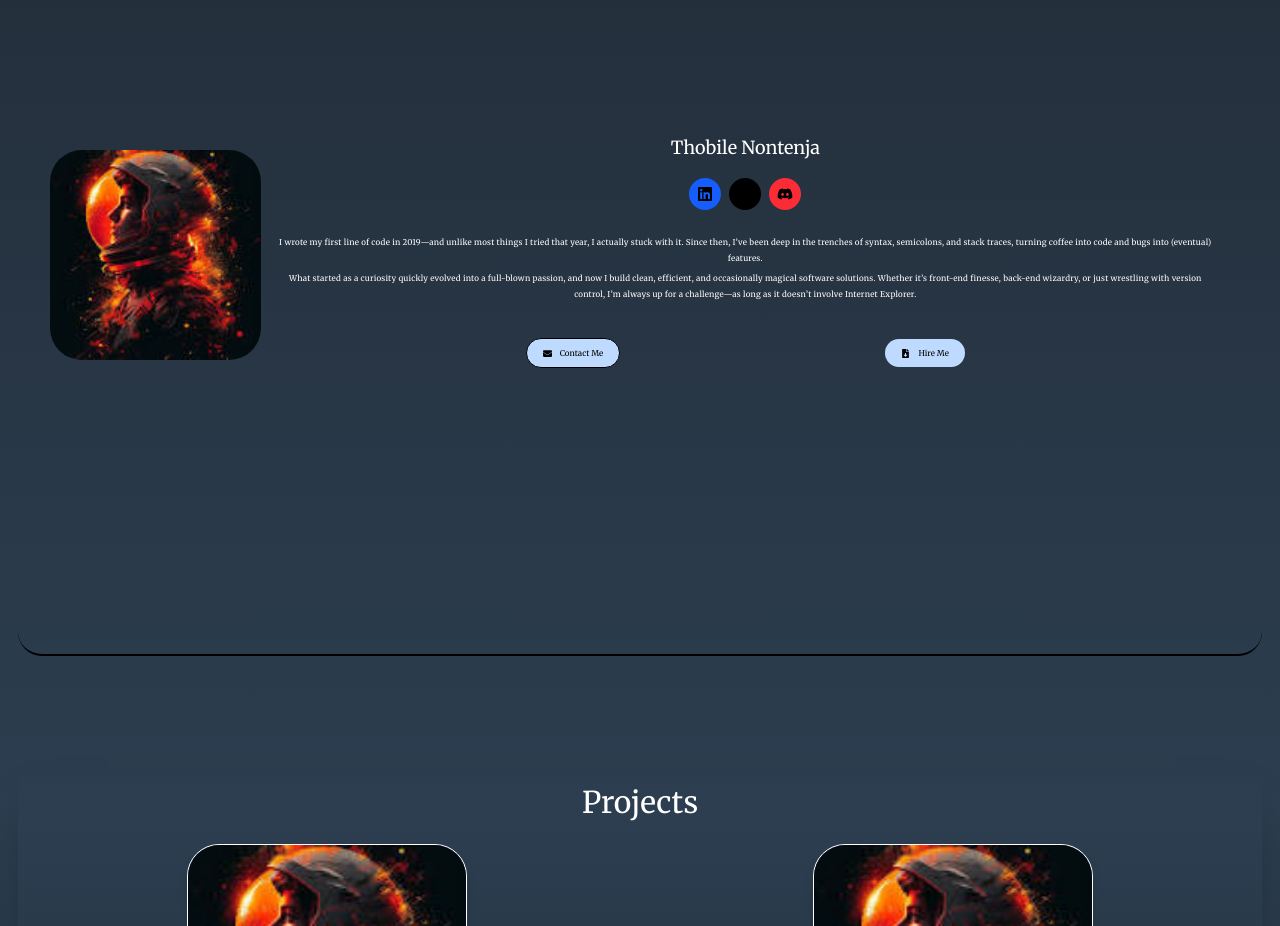
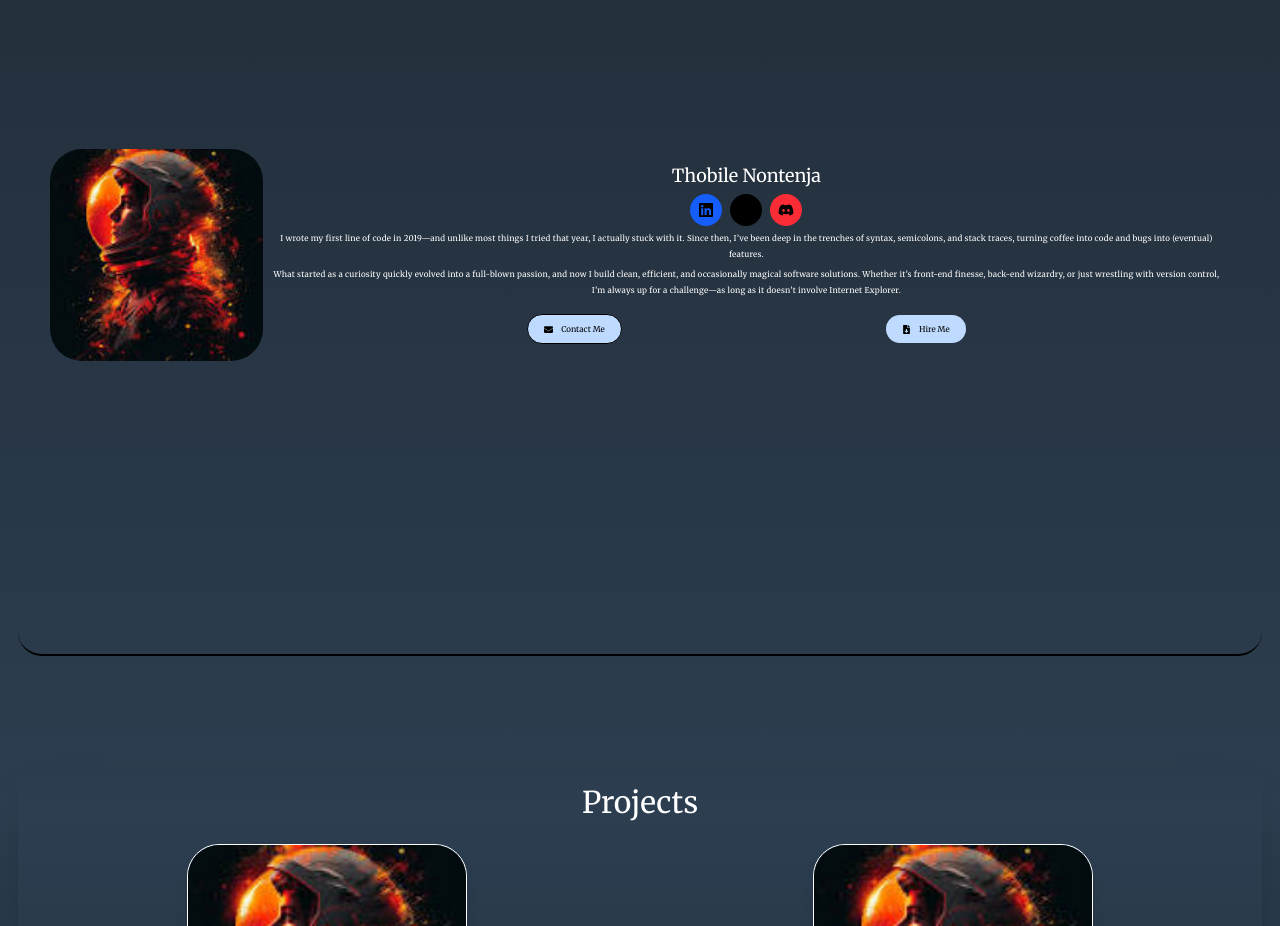
Before and after one commit to Supa-Thobile2/portfolio-melsoft2, a React (Vite) app: page / in a window 1280 px wide. Shown: the part 1000-1926 px from the top of the page. Built offline with nearby package versions, Linux system fonts and the light colour scheme; a web font is replaced by a local one.

Commit message:
added updates

```diff
--- a/src/components/about/About.jsx
+++ b/src/components/about/About.jsx
@@ -16,19 +16,19 @@ function About() {
 
 
         <div className=' md: mx-auto text-center'>
-              <h1 className='text-lg text-white py-2 '>Thobile Nontenja</h1>
-               <div className='flex items-center justify-center gap-2 py-2'>
+              <h1 className='text-lg text-white py-1 '>Thobile Nontenja</h1>
+               <div className='flex items-center justify-center gap-2'>
                                   <button className='py-2 px-2  bg-blue-600 rounded-full hover:translate-y-[10px] hover:shadow-md transition duration-300'><FaLinkedin/></button>
                                   <button className='py-2 px-2 bg-black rounded-full hover:translate-y-[10px] hover:shadow-md transition duration-300'><FaGithub/></button>
                                   <button className='py-2 px-2 bg-red-500 rounded-full hover:translate-y-[10px] hover:shadow-md transition duration-300'><FaDiscord/></button>
 
               </div>
-              <div className='py-4 mx-4'>
+              <div className='py-1 mx-2'>
                   <p className='text-start text-[8px] tracking-wide leading-4 text-white md:text-center'>I wrote my first line of code in 2019—and unlike most things I tried that year, I actually stuck with it. Since then, I’ve been deep in the trenches of syntax, semicolons, and stack traces, turning coffee into code and bugs into (eventual) features.</p>
               <p className='text-start text-[8px] tracking-wide leading-4 text-white py-1 md:text-center'>What started as a curiosity quickly evolved into a full-blown passion, and now I build clean, efficient, and occasionally magical software solutions. Whether it’s front-end finesse, back-end wizardry, or just wrestling with version control, I’m always up for a challenge—as long as it doesn’t involve Internet Explorer.</p>
               </div>
 
-                <div className='flex justify-evenly items-center w-full my-4 '>
+                <div className='flex justify-evenly items-center w-full my-2 '>
                   <button className='flex justify-evenly items-center  text-[8px] py-2 px-4 bg-blue-200 rounded-3xl gap-2 outline-0 border hover:translate-y-[10px] hover:shadow-md transition duration-300'> <FaEnvelope size={9}/>Contact Me</button>
                   <button className='flex justify-evenly items-center  text-[8px] py-2 px-4 bg-blue-200 rounded-3xl gap-2 hover:translate-y-[10px] hover:shadow-md transition duration-300'>  <FaFileDownload size={9}/>Hire Me</button>
 
```
